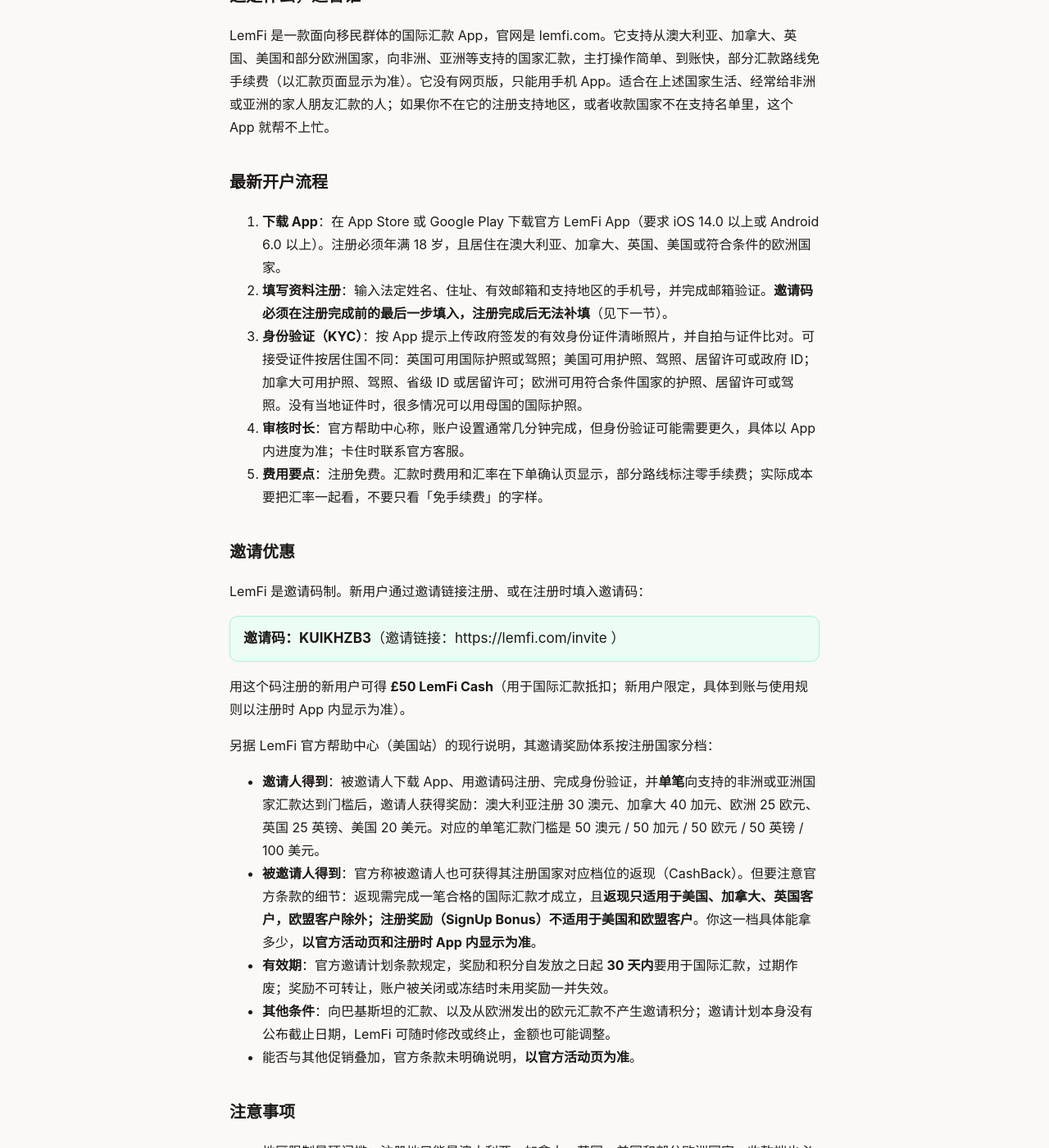
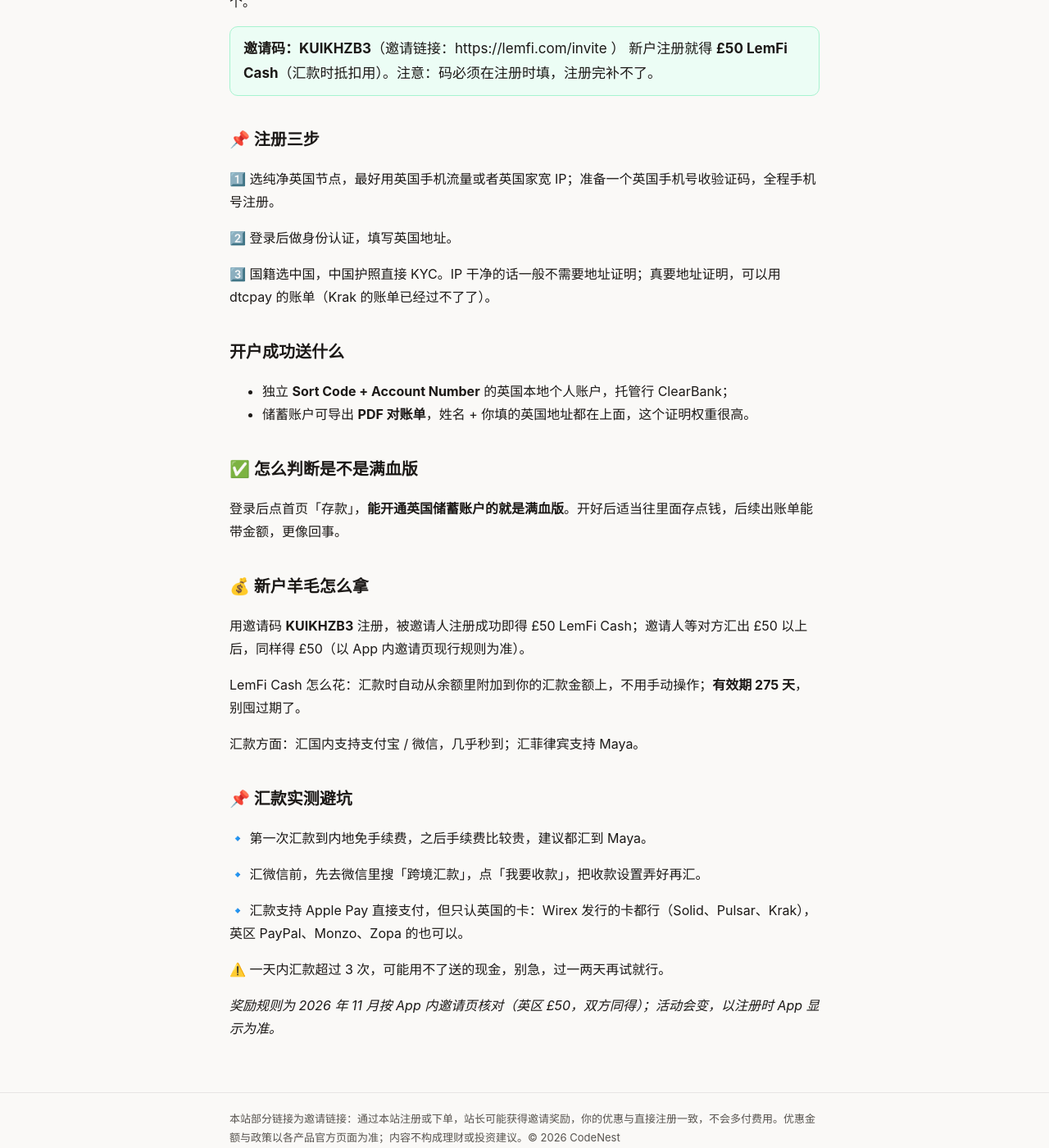
Before and after one commit to ovovdev/codenest, a Jekyll site: the page built from articles/lemfi.md, in a window 1280 px wide and 1400 px high, scrolled down 237 px. Shown: the whole window at 82% size. Built offline with Jekyll 4.4.1, drawn with Linux system fonts in a browser that asks for light colours; some of the changed text lies outside the part shown.

Commit message:
LemFi 改简单版：满血版英区开户 + £50 用法（275 天）

```diff
--- a/articles/lemfi.md
+++ b/articles/lemfi.md
@@ -1,53 +1,49 @@
 ---
 layout: default
-title: "LemFi开户指南：最新流程与邀请优惠"
+title: "满血版 LemFi 英区开户：送英国本地银行账户，新户再拿 £50"
 permalink: /lemfi/
 ---
 
-# LemFi开户指南：最新流程与邀请优惠
+# 满血版 LemFi 英区账户开户攻略
 
-## 这是什么，适合谁
-
-LemFi 是一款面向移民群体的国际汇款 App，官网是 lemfi.com。它支持从澳大利亚、加拿大、英国、美国和部分欧洲国家，向非洲、亚洲等支持的国家汇款，主打操作简单、到账快，部分汇款路线免手续费（以汇款页面显示为准）。它没有网页版，只能用手机 App。适合在上述国家生活、经常给非洲或亚洲的家人朋友汇款的人；如果你不在它的注册支持地区，或者收款国家不在支持名单里，这个 App 就帮不上忙。
-
-## 最新开户流程
-
-1. **下载 App**：在 App Store 或 Google Play 下载官方 LemFi App（要求 iOS 14.0 以上或 Android 6.0 以上）。注册必须年满 18 岁，且居住在澳大利亚、加拿大、英国、美国或符合条件的欧洲国家。
-2. **填写资料注册**：输入法定姓名、住址、有效邮箱和支持地区的手机号，并完成邮箱验证。**邀请码必须在注册完成前的最后一步填入，注册完成后无法补填**（见下一节）。
-3. **身份验证（KYC）**：按 App 提示上传政府签发的有效身份证件清晰照片，并自拍与证件比对。可接受证件按居住国不同：英国可用国际护照或驾照；美国可用护照、驾照、居留许可或政府 ID；加拿大可用护照、驾照、省级 ID 或居留许可；欧洲可用符合条件国家的护照、居留许可或驾照。没有当地证件时，很多情况可以用母国的国际护照。
-4. **审核时长**：官方帮助中心称，账户设置通常几分钟完成，但身份验证可能需要更久，具体以 App 内进度为准；卡住时联系官方客服。
-5. **费用要点**：注册免费。汇款时费用和汇率在下单确认页显示，部分路线标注零手续费；实际成本要把汇率一起看，不要只看「免手续费」的字样。
-
-## 邀请优惠
-
-LemFi 是邀请码制。新用户通过邀请链接注册、或在注册时填入邀请码：
+开个 LemFi 英区账户，直接送英国本地银行账户，还能导出 PDF 对账单——海外地址证明又解锁一个。
 
 > **邀请码：KUIKHZB3**（邀请链接：https://lemfi.com/invite ）
+> 新户注册就得 **£50 LemFi Cash**（汇款时抵扣用）。注意：码必须在注册时填，注册完补不了。
 
-用这个码注册的新用户可得 **£50 LemFi Cash**（用于国际汇款抵扣；新用户限定，具体到账与使用规则以注册时 App 内显示为准）。
+## 📌 注册三步
 
-另据 LemFi 官方帮助中心（美国站）的现行说明，其邀请奖励体系按注册国家分档：
+1️⃣ 选纯净英国节点，最好用英国手机流量或者英国家宽 IP；准备一个英国手机号收验证码，全程手机号注册。
 
-- **邀请人得到**：被邀请人下载 App、用邀请码注册、完成身份验证，并**单笔**向支持的非洲或亚洲国家汇款达到门槛后，邀请人获得奖励：澳大利亚注册 30 澳元、加拿大 40 加元、欧洲 25 欧元、英国 25 英镑、美国 20 美元。对应的单笔汇款门槛是 50 澳元 / 50 加元 / 50 欧元 / 50 英镑 / 100 美元。
-- **被邀请人得到**：官方称被邀请人也可获得其注册国家对应档位的返现（CashBack）。但要注意官方条款的细节：返现需完成一笔合格的国际汇款才成立，且**返现只适用于美国、加拿大、英国客户，欧盟客户除外；注册奖励（SignUp Bonus）不适用于美国和欧盟客户**。你这一档具体能拿多少，**以官方活动页和注册时 App 内显示为准**。
-- **有效期**：官方邀请计划条款规定，奖励和积分自发放之日起 **30 天内**要用于国际汇款，过期作废；奖励不可转让，账户被关闭或冻结时未用奖励一并失效。
-- **其他条件**：向巴基斯坦的汇款、以及从欧洲发出的欧元汇款不产生邀请积分；邀请计划本身没有公布截止日期，LemFi 可随时修改或终止，金额也可能调整。
-- 能否与其他促销叠加，官方条款未明确说明，**以官方活动页为准**。
+2️⃣ 登录后做身份认证，填写英国地址。
 
-## 注意事项
+3️⃣ 国籍选中国，中国护照直接 KYC。IP 干净的话一般不需要地址证明；真要地址证明，可以用 dtcpay 的账单（Krak 的账单已经过不了了）。
 
-- 地区限制是硬门槛：注册地只能是澳大利亚、加拿大、英国、美国和部分欧洲国家，收款端也必须是支持的非洲/亚洲等国家，不在名单里就无法使用。
-- 达标看的是**单笔**汇款金额，拆成多笔小额汇款凑数不算——这是最容易踩的坑。
-- **邀请码必须在注册完成前的最后一步填写**；注册一旦完成，就再也没有补填入口，双方奖励都会落空。这一步别跳过、别点错。
-- 地址证明的实测口径：Krak 的账单现在已经过不了 LemFi 的地址验证；**可以用 dtcpay 的账单**作为地址证明。
-- 注册时的网络环境也会影响风控：**建议用 SIM 卡的纯净移动流量注册**，不要用共享或来路不明的网络出口，能明显减少注册被拦、被要求补材料的概率。
-- 奖励到账后只有 30 天使用窗口，且只能抵扣国际汇款，别把它当成可长期存放的余额。
-- 汇率每笔下单时锁定，以确认页显示的收款金额为准；「零手续费」路线也可能通过汇率体现成本，下单前对比收款方实际到手金额。
+## 开户成功送什么
 
-## 官方来源
+- 独立 **Sort Code + Account Number** 的英国本地个人账户，托管行 ClearBank；
+- 储蓄账户可导出 **PDF 对账单**，姓名 + 你填的英国地址都在上面，这个证明权重很高。
 
-以下为 LemFi 官方帮助中心与官方条款页面，核对日期：2026-10-21。
+## ✅ 怎么判断是不是满血版
 
-- 如何注册（官方帮助中心）：https://support.lemfi.com/hc/en-us/articles/41458018877329-How-do-I-sign-up
-- 邀请奖励金额（官方帮助中心）：https://support.lemfi.com/hc/en-us/articles/4417250101649-How-much-do-I-earn-as-referral-bonus
-- 邀请计划条款（官方）：https://www.lemfi.com/en-us/legal/referral-program-terms
+登录后点首页「存款」，**能开通英国储蓄账户的就是满血版**。开好后适当往里面存点钱，后续出账单能带金额，更像回事。
+
+## 💰 新户羊毛怎么拿
+
+用邀请码 **KUIKHZB3** 注册，被邀请人注册成功即得 £50 LemFi Cash；邀请人等对方汇出 £50 以上后，同样得 £50（以 App 内邀请页现行规则为准）。
+
+LemFi Cash 怎么花：汇款时自动从余额里附加到你的汇款金额上，不用手动操作；**有效期 275 天**，别囤过期了。
+
+汇款方面：汇国内支持支付宝 / 微信，几乎秒到；汇菲律宾支持 Maya。
+
+## 📌 汇款实测避坑
+
+🔹 第一次汇款到内地免手续费，之后手续费比较贵，建议都汇到 Maya。
+
+🔹 汇微信前，先去微信里搜「跨境汇款」，点「我要收款」，把收款设置弄好再汇。
+
+🔹 汇款支持 Apple Pay 直接支付，但只认英国的卡：Wirex 发行的卡都行（Solid、Pulsar、Krak），英区 PayPal、Monzo、Zopa 的也可以。
+
+⚠️ 一天内汇款超过 3 次，可能用不了送的现金，别急，过一两天再试就行。
+
+*奖励规则为 2026 年 11 月按 App 内邀请页核对（英区 £50，双方同得）；活动会变，以注册时 App 显示为准。*
```
